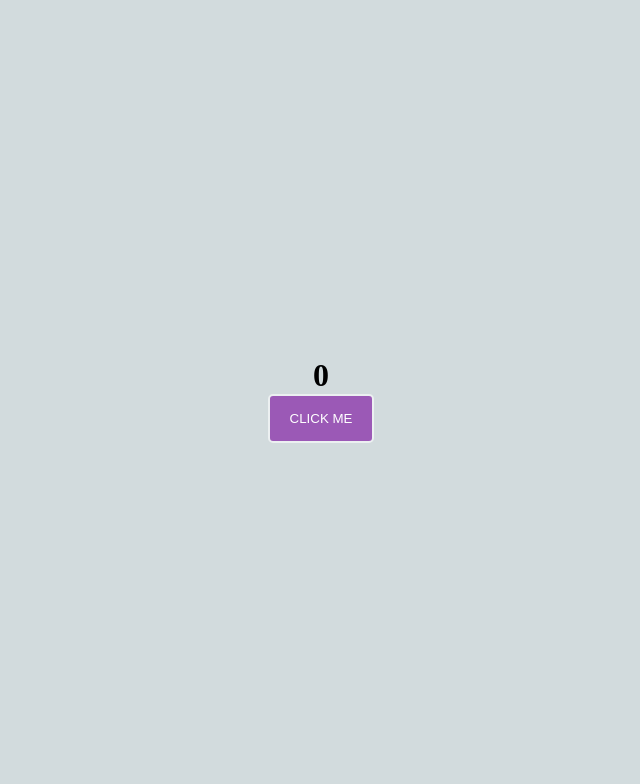
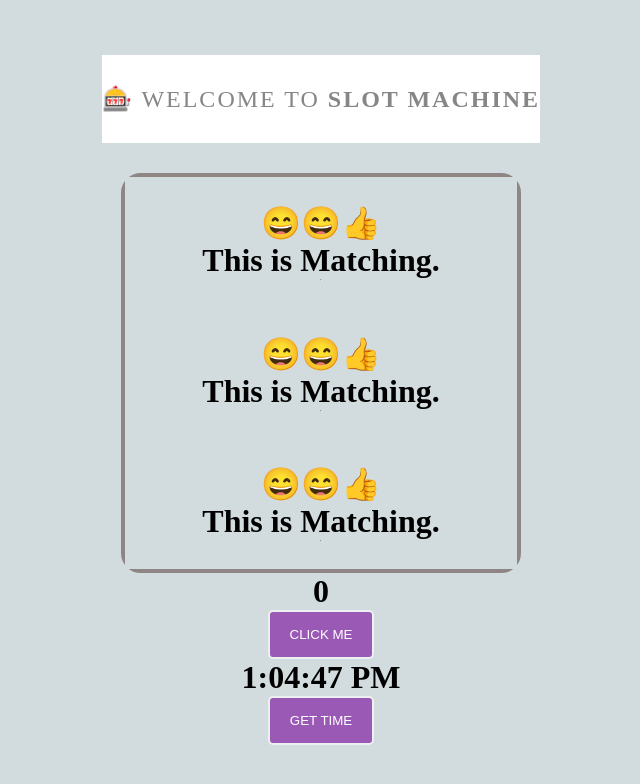
Before and after one commit to Yash-Var/Slot_Machine_By_React, a React (Create React App) app: page / in a window 1280 px wide. Shown: the top 784 px of the page, without its empty margins (319-959 px from the left). Built offline with nearby package versions, Linux system fonts and the light colour scheme.

Commit message:
complete

```diff
--- /dev/null
+++ b/src/Fetchtime.js
@@ -0,0 +1,22 @@
+import React, { useState } from "react";
+import "./hooks.css";
+
+const Fetchtime=()=>{
+
+    let date=new Date().toLocaleTimeString();
+
+    const [ctime,setCtime]=useState(date);
+    const IncNum=()=>{
+        date=new Date().toLocaleTimeString();
+setCtime(date);
+    };
+
+    return (
+        <>
+            <h1>{ctime}</h1>
+            <button onClick={IncNum}>Get Time</button>
+        </>
+    );
+};
+
+export default Fetchtime;
--- a/src/index.js
+++ b/src/index.js
@@ -2,10 +2,12 @@ import React from "react";
 import  ReactDOM  from "react-dom";
 import App from "./App.js";
 import Hooks from "./Hooks.js";
+import Fetchtime from "./Fetchtime.js";
 import "./hooks.css";
 ReactDOM.render(
   <>
-   {/* <App /> */}
+   <App />
    <Hooks />
+<Fetchtime />
   </>,document.getElementById('root')
 );
```
